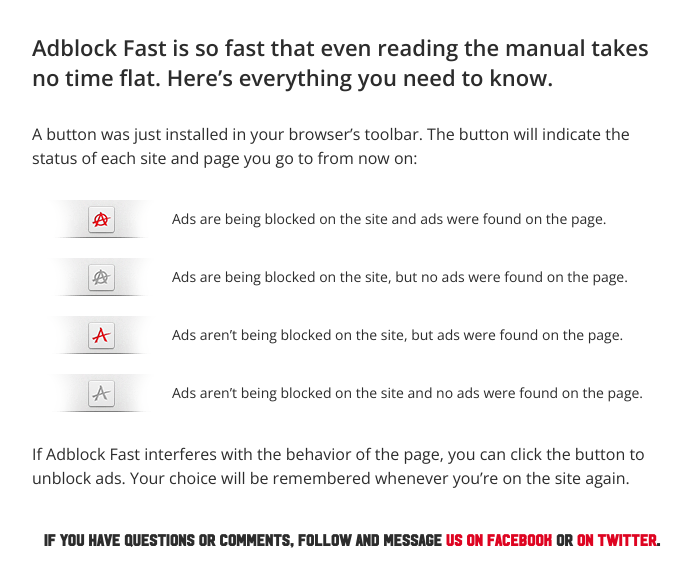
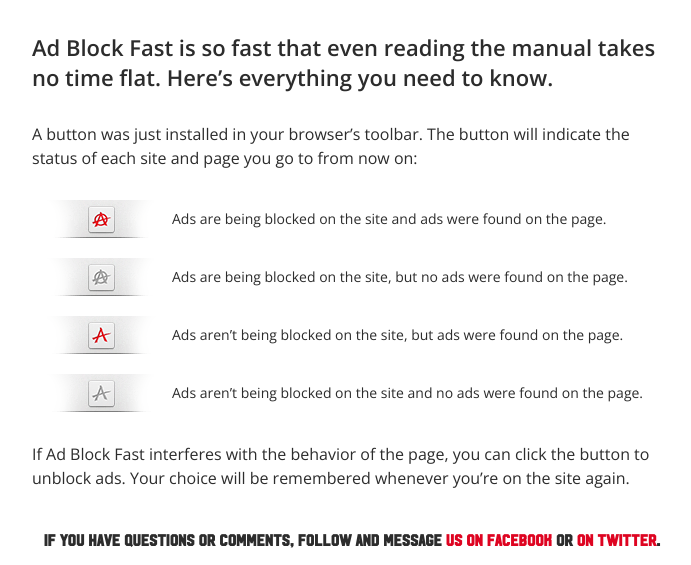
Before and after one commit to rocketshipapps/adblockfast, a browser extension: page opera/chrome/markup/firstrun.html in a window 1280 px wide. Shown: the part 237-802 px from the top of the page, without its empty margins (288-979 px from the left). Drawn offline with nearby package versions, Linux system fonts and the light colour scheme.

Commit message:
Renamed temporarily.

```diff
--- a/opera/chrome/markup/firstrun.html
+++ b/opera/chrome/markup/firstrun.html
@@ -17,14 +17,14 @@
     Brian Kennish <brian@rocketshipapps.com>
 -->
 <meta http-equiv="Content-Type" content="text/html; charset=UTF-8">
-<title>Adblock Fast owner’s manual</title>
+<title>Ad Block Fast owner’s manual</title>
 <link rel="stylesheet" href="../stylesheets/firstrun.css">
 <script src="../scripts/utils.js"></script>
 <script src="../scripts/firstrun.js"></script>
-<img src="../images/anarch-a.png" alt="Adblock Fast">
+<img src="../images/anarch-a.png" alt="Ad Block Fast">
 <h1>Things are about to get a lot faster<em>!</em></h1>
 <h2>
-  Adblock Fast is so fast that even reading the manual takes no time flat. Here’s everything you
+  Ad Block Fast is so fast that even reading the manual takes no time flat. Here’s everything you
   need to know.
 </h2>
 <p>
@@ -38,8 +38,8 @@
   <li id="unblocked">Ads aren’t being blocked on the site and no ads were found on the page.</li>
 </ul>
 <p>
-  If Adblock Fast interferes with the behavior of the page, you can click the button to unblock ads.
-  Your choice will be remembered whenever you’re on the site again.
+  If Ad Block Fast interferes with the behavior of the page, you can click the button to unblock
+  ads. Your choice will be remembered whenever you’re on the site again.
 </p>
 <h3>
   If you have questions or comments, follow and message
```
Also changed, not shown: opera/chrome/markup/experimental-tab.html (+1 -1 lines), opera/manifest.json.
